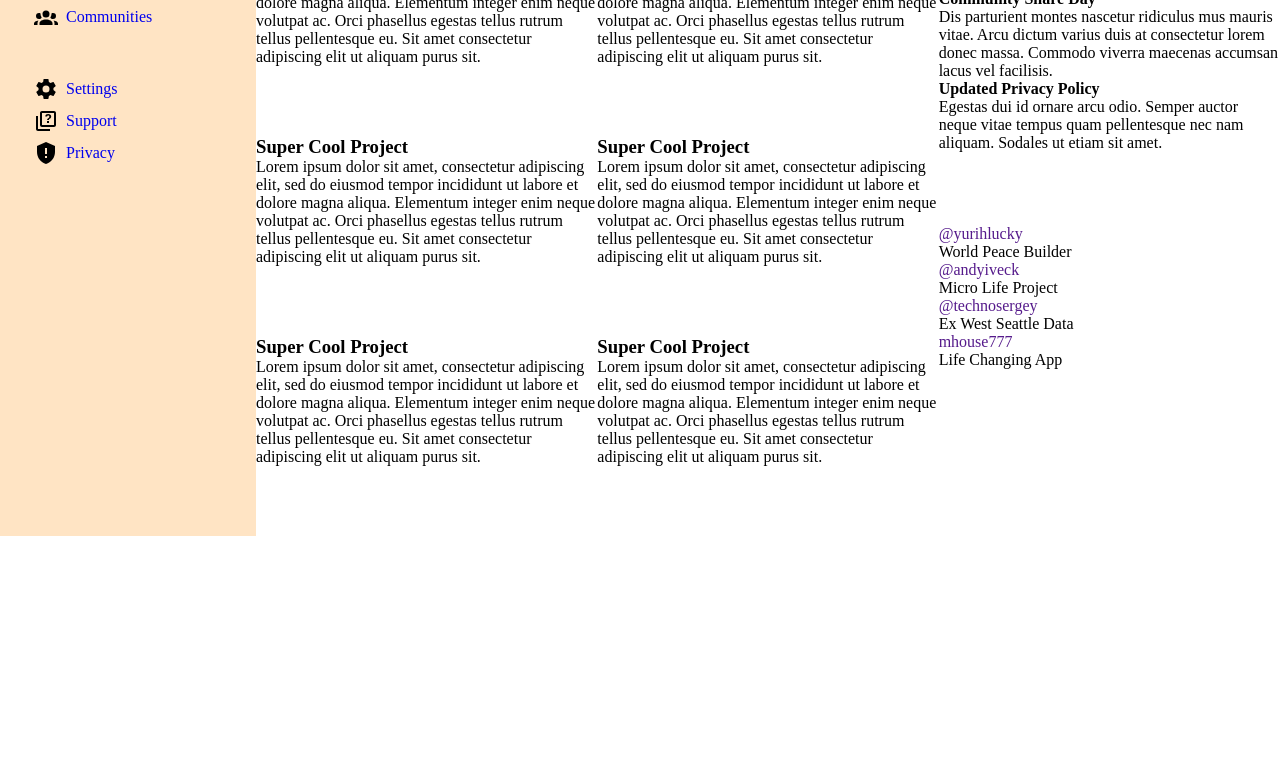
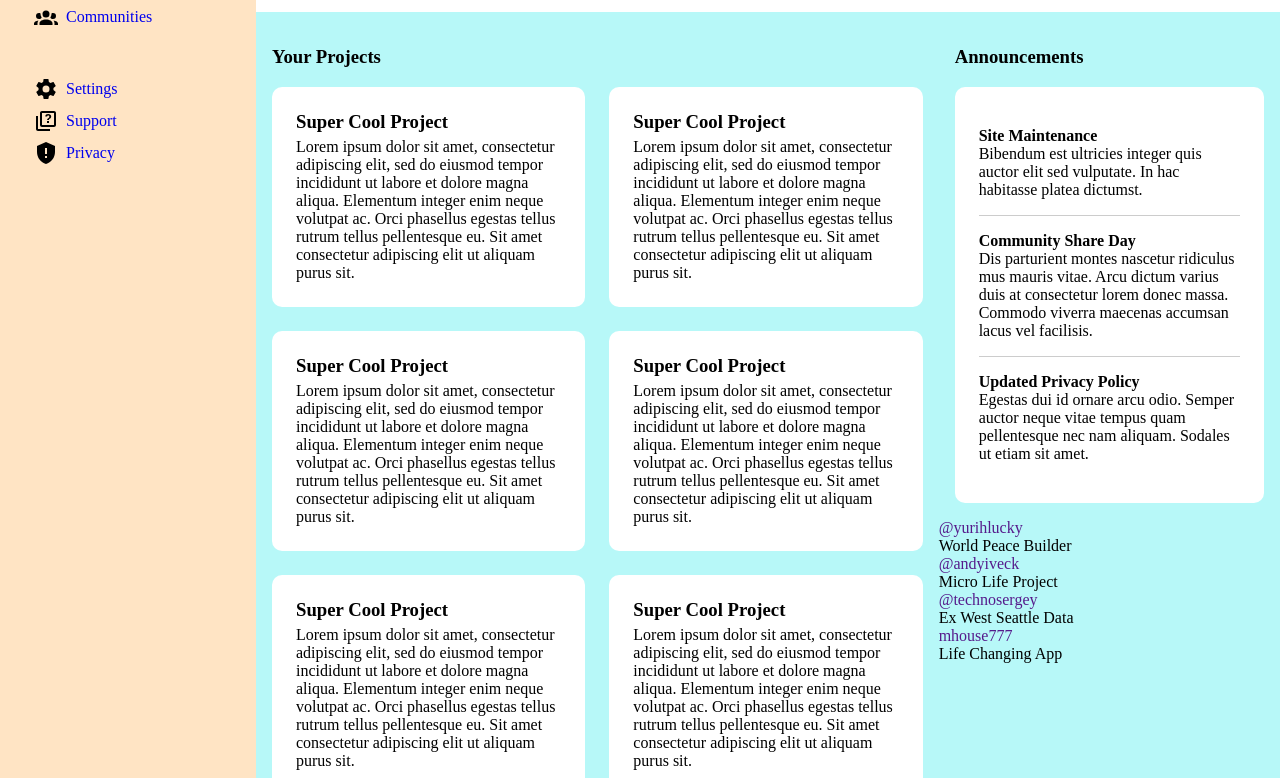
Before and after one commit to maximkwski/admin-dashboard, a plain HTML site: page index.html in a window 1280 px wide. Shown: the part 242-1020 px from the top of the page. Before the commit the page ends 800 px from the top, so only its background shows below. Drawn offline with Linux system fonts and the light colour scheme.

Commit message:
add styles/ main container

```diff
--- a/index.html
+++ b/index.html
@@ -96,11 +96,13 @@
                         <h4>Site Maintenance</h4>
                         <p>Bibendum est ultricies integer quis auctor elit sed vulputate. In hac habitasse platea dictumst.</p>
                     </div>
+                    <hr>
                     <div class="announcement-item">
                         <h4>Community Share Day</h4>
                         <p>Dis parturient montes nascetur ridiculus mus mauris vitae. Arcu dictum varius duis at consectetur lorem donec massa.
                             Commodo viverra maecenas accumsan lacus vel facilisis. </p>
                     </div>
+                    <hr>
                     <div class="announcement-item">
                         <h4>Updated Privacy Policy</h4>
                         <p>Egestas dui id ornare arcu odio. Semper auctor neque vitae tempus quam pellentesque nec nam aliquam. Sodales ut etiam sit amet.</p>
--- a/style.css
+++ b/style.css
@@ -15,8 +15,6 @@
 
 .header {
     grid-column: 2 / -1;
-
-    border: 1px solid yellow;
 }
 
 .sidebar {
@@ -34,21 +32,41 @@
     grid-template-columns: 2fr 1fr;
     grid-template-rows: 1fr 1fr;
 
-
+    background-color: rgb(183, 248, 248);
 }
 
                                 /* MAIN SECTION */
+
 .projects {
     grid-row: 1 / -1;
+    padding: 1em;
 }
 
 .project-container {
     display: grid;
     grid-template-columns: repeat(auto-fit, minmax(280px, 1fr));
+    gap: 1.5em;
 }
 
 .announcements {
+    padding: 1em;
+}
 
+.announcement-container {
+    background-color: white;
+    border-radius: 10px;
+    padding: 1.5em;
+
+}
+
+.announcement-item {
+    margin: 1em 0;
+}
+
+hr {
+    height: 1px;
+        background-color: #ccc;
+        border: none;
 }
 
 .trending-container {
@@ -56,8 +74,20 @@
 }
 
 .project-item {
-    height: 200px;
+    height: 220px;
+    background-color: white;
+    border-radius: 10px;
+    padding: 1.5em;
 }
+
+.project-item h3 {
+    margin-bottom: 5px;
+}
+
+.projects > h3 , .announcements > h3{
+    margin: 1em 0;
+}
+
 
                                 /* SIDEBAR */
 .dashboard {
```
